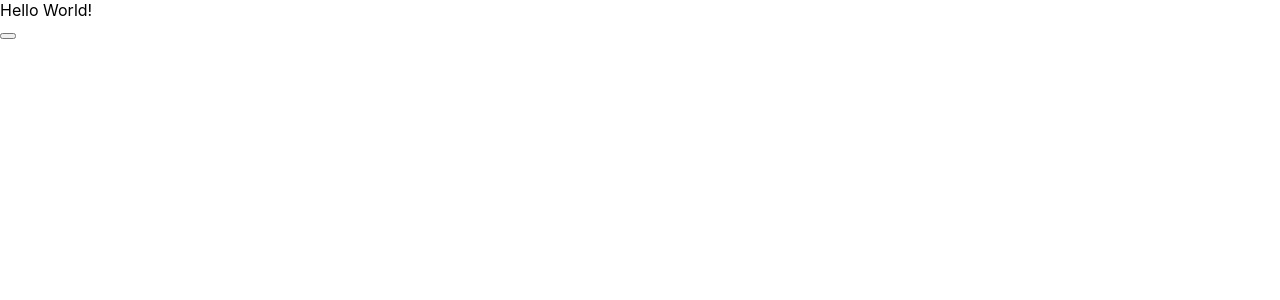
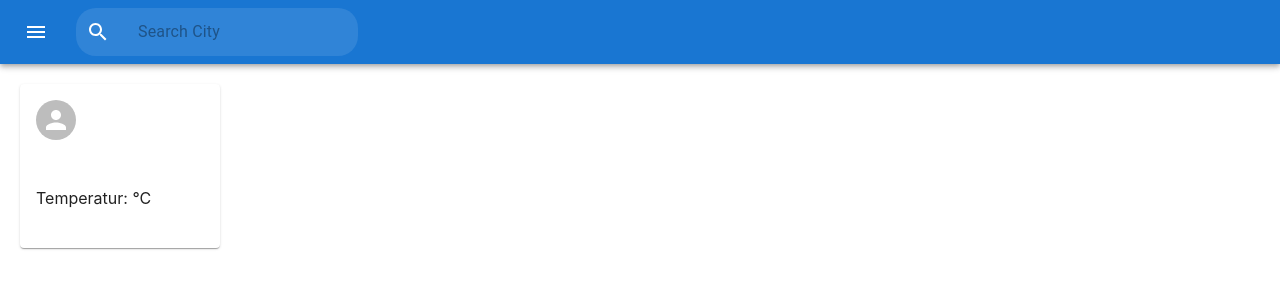
Before and after one commit to TheLoraxxz/react-wetter-app, a React (Create React App) app: page / in a window 1280 px wide. Shown: the top 300 px of the page. Built offline with nearby package versions, Linux system fonts and the light colour scheme; no server answers.

Commit message:
Added header and started search button

```diff
--- a/package.json
+++ b/package.json
@@ -3,6 +3,10 @@
   "version": "0.1.0",
   "private": true,
   "dependencies": {
+    "@emotion/react": "^11.7.1",
+    "@emotion/styled": "^11.6.0",
+    "@mui/icons-material": "^5.2.5",
+    "@mui/material": "^5.2.6",
     "@testing-library/jest-dom": "^5.14.1",
     "@testing-library/react": "^11.2.7",
     "@testing-library/user-event": "^12.8.3",
--- a/src/App.scss
+++ b/src/App.scss
@@ -0,0 +1,10 @@
+.searchField {
+    background-color: rgba($color: rgb(255, 255, 255), $alpha: 0.1) ;
+    border-radius: 20px;
+    position: 'relative';
+    display: flex;
+}
+.searchIcon{
+    margin-left: 10px;
+
+}
--- a/src/App.tsx
+++ b/src/App.tsx
@@ -1,17 +1,57 @@
 import React from 'react';
-import logo from './logo.svg';
 import './App.scss';
 import Wetter from './components/Wetter/Wetter';
+import AppBar from '@mui/material/AppBar';
+import { Box } from '@mui/system';
+import { FormControl, IconButton, InputBase, InputBaseClassKey, Toolbar } from '@mui/material';
+import MenuIcon from '@mui/icons-material/Menu';
+import SearchIcon from '@mui/icons-material/Search';
 
-var test = "Hello World!";
-
+var city:string = 'Berlin';
 function App() {
   return (
-    <div className="App">
-      {test}
-      <Wetter city="Dresden" />
-    </div>
+    <>
+      <Box>
+        <AppBar position="static">
+          <Toolbar>
+          <IconButton
+            size="large"
+            edge="start"
+            color="inherit"
+            aria-label="menu"
+            sx={{ mr: 2 }}
+          >
+            <MenuIcon />
+            </IconButton>
+            <div className='searchField'>
+              <div className='searchIcon'>
+                <IconButton
+                    size="large"
+                    edge="start"
+                    color="inherit"
+                    sx={{ mr: 2 }}>
+                  <SearchIcon />
+                </IconButton>
+              </div>
+              <InputBase
+                placeholder="Search City"
+                onKeyDown={keyInput}
+
+              />
+          </div>
+          </Toolbar>
+        </AppBar>
+      </Box>
+      <div className="App">
+        <Wetter city={city} />
+      </div>
+    </>
   );
+}
+function keyInput(event:React.KeyboardEvent<HTMLInputElement>) {
+  if(event.key=='Enter') {
+    console.log(event.target)
+  }
 }
 
 export default App;
--- a/src/components/Wetter/Wetter.module.scss
+++ b/src/components/Wetter/Wetter.module.scss
@@ -1 +1,8 @@
-.Wetter {}
+.head{
+    font-style: italic;
+}
+.weatherCard{
+    width: 200px;
+    margin: 20px;
+    border-radius: 10px;
+}
--- a/src/components/Wetter/Wetter.tsx
+++ b/src/components/Wetter/Wetter.tsx
@@ -1,8 +1,9 @@
 import React from 'react';
-import styles from './Wetter.module.scss';
+import styles from './Wetter.module.scss'
 import axios from 'axios';
 import { weather } from '../../interface/weather';
-
+import Card from '@mui/material/Card';
+import { Avatar, CardContent, CardHeader } from '@mui/material';
 const ApiKey = "d6971f3426dc09726ea595de7cf0dff6";
 
 interface IProps {
@@ -27,26 +28,36 @@ class Wetter extends React.Component<IProps, IState> {
   }
 
   render() {
-    return <div className={styles.Wetter}>
-              {this.state.weather?.description} <button></button>
-          </div>;
+    return <Card className={styles.weatherCard}>
+              <CardHeader
+                avatar = {
+                  <Avatar src={this.state.weather?.icon} alt={this.state.weather?.description}></Avatar>
+                }
+                title={this.state.weather?.name}></CardHeader>
+              <CardContent>
+                <p className={styles.head}>{this.state.weather?.description}</p>
+                <p>Temperatur: {this.state.weather?.temperatur.toFixed(2).replace('.',',')}°C</p>
+                <p></p>
+
+              </CardContent>
+          </Card>;
   }
   getBackendAPI(city:string){
-    axios.get("https://api.openweathermap.org/data/2.5/weather?q="+city+"&appid="+ApiKey).then((res)=>{
+    axios.get("https://api.openweathermap.org/data/2.5/weather?q="+city+"&appid="+ApiKey+"&lang=de").then((res)=>{
       this.setState({
         weather: {
           description: res.data["weather"][0]["description"],
-          icon: res.data["weather"][0]["icon"],
+          icon: 'http://openweathermap.org/img/wn/'+res.data["weather"][0]["icon"]+".png",
           temperatur: res.data["main"]["temp"]-273.15,
           tempMin: res.data["main"]["temp_min"]-273.15,
           tempMax: res.data["main"]["temp_max"]-273.15,
-          name: city,
+          name: res.data["name"],
           humidity:res.data["main"]["humidity"],
           sunrise: new Date(res.data["sys"]["sunrise"]*1000),
           sunset: new Date(res.data["sys"]["sunset"]*1000),
         }
-      })
-    })
+      });
+    });
   }
 }
 export default Wetter;
```
Also changed, not shown: 1 other file (tests, documents, lock files or other folders).
